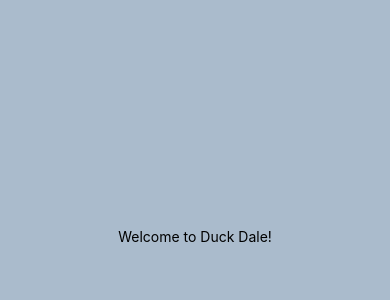
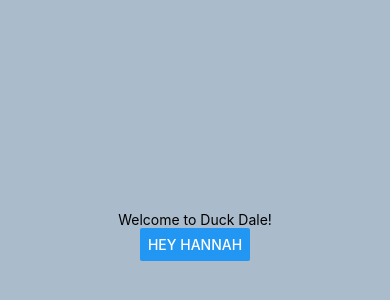
Before and after one commit to HannahHan9/Dummy-Duck-Dale, a React Native app: screen / in a window 390 px wide. Shown: the part 186-486 px from the top of the page. Built offline with nearby package versions, Linux system fonts and the light colour scheme.

Commit message:
initial commit lucy

```diff
--- a/App.js
+++ b/App.js
@@ -7,7 +7,7 @@ export default function App() {
 	return (
 		<View style={styles.container}>
 			<Text>Welcome to Duck Dale!</Text>
-			{/* <Button title="Hey Hannah" /> */}
+			<Button title="Hey Hannah" />
 			<StatusBar style="auto" />
 		</View>
 	);
```
